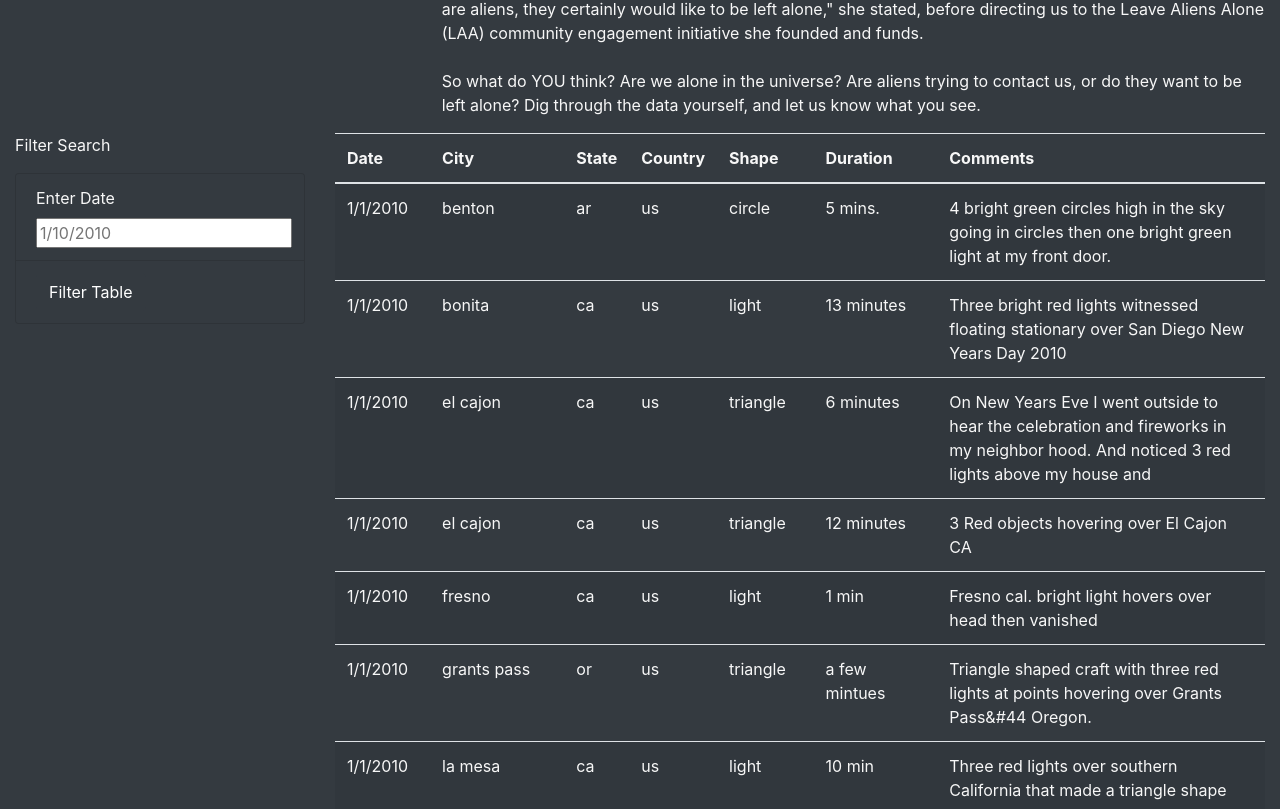
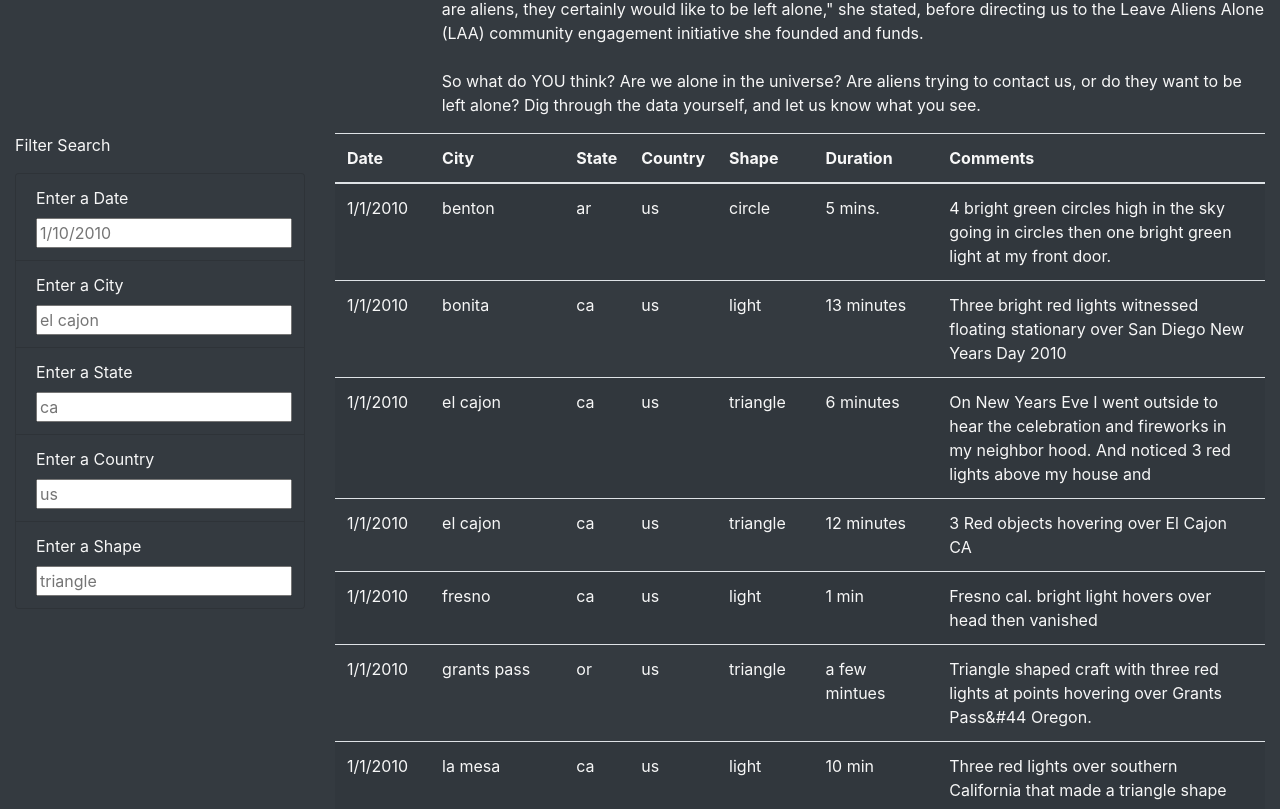
Before and after one commit to l-aldarondo/UFOs, a plain HTML site: page index.html in a window 1280 px wide. Shown: the part 606-1415 px from the top of the page. Drawn offline with nearby package versions, Linux system fonts and the light colour scheme.

Commit message:
Updating index.html

```diff
--- a/index.html
+++ b/index.html
@@ -84,16 +84,36 @@
                         <ul class="list-group bg-dark">
                             <!-- first list item -->
                             <li class="list-group-item bg-dark">
-                                <label for="date">Enter Date</label>
+                                <label for="date">Enter a Date</label>
                                 <input type="text" placeholder="1/10/2010" id="datetime" />
+                            </li>
 
+                            <!-- city filter -->
+                            <li class="list-group-item bg-dark">
+                                <label for="city">Enter a City</label>
+                                <input type="text" placeholder="el cajon" id="city" />
+                            </li>
+
+                            <li class="list-group-item bg-dark">
+                                <label for="state">Enter a State</label>
+                                <input type="text" placeholder="ca" id="state" />
+                            </li>
+
+                            <li class="list-group-item bg-dark">
+                                <label for="country">Enter a Country</label>
+                                <input type="text" placeholder="us" id="country" />
+                            </li>
+
+                            <li class="list-group-item bg-dark">
+                                <label for="shape">Enter a Shape</label>
+                                <input type="text" placeholder="triangle" id="shape" />
                             </li>
 
                             <!-- second and button list item -->
-                            <li class="list-group-item bg-dark">
+                            <!-- <li class="list-group-item bg-dark">
                                 <button id="filter-btn" type="button" class="btn btn-dark">Filter Table</button>
 
-                            </li>
+                            </li> -->
 
                         </ul>
 
```
